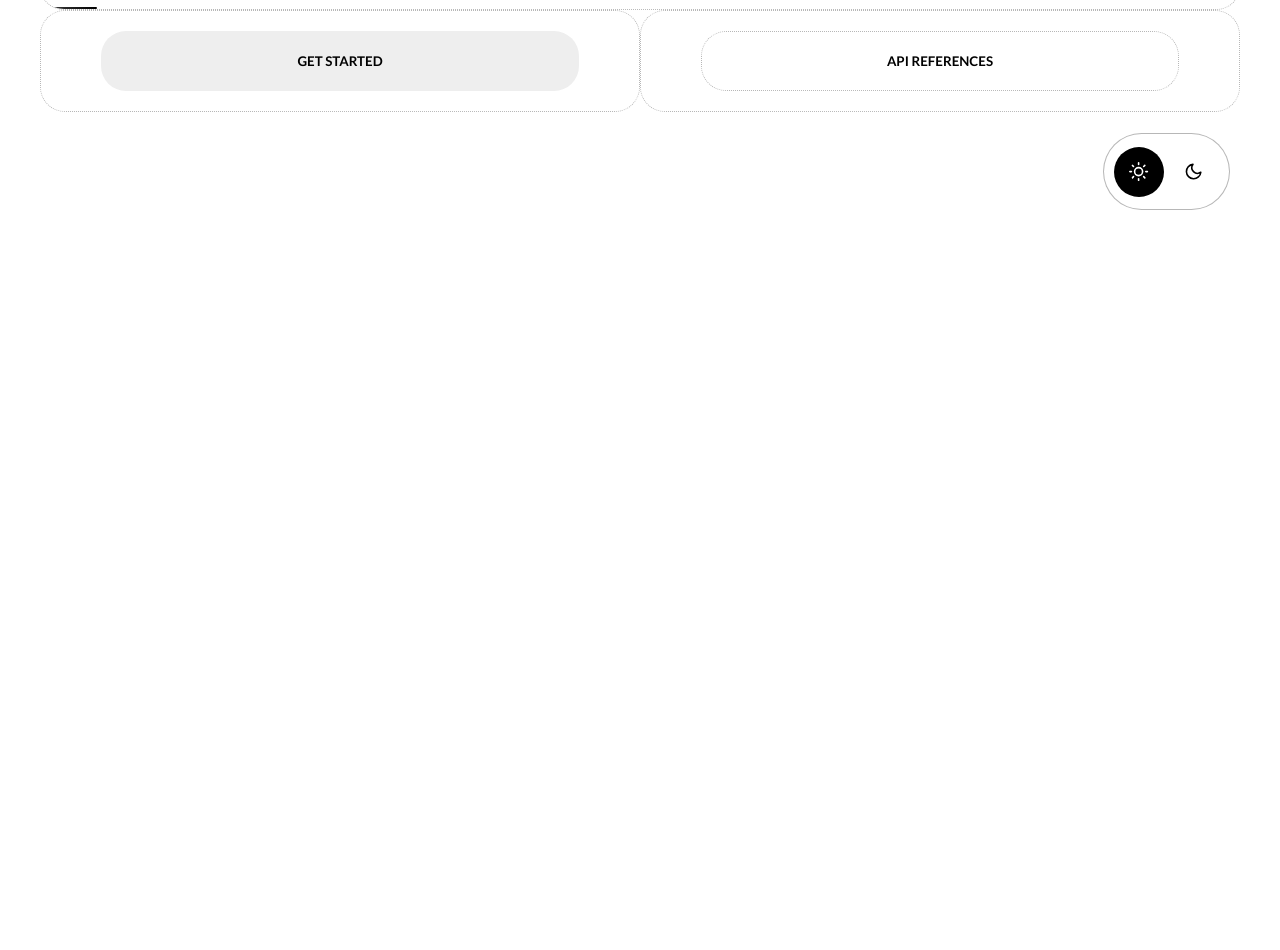
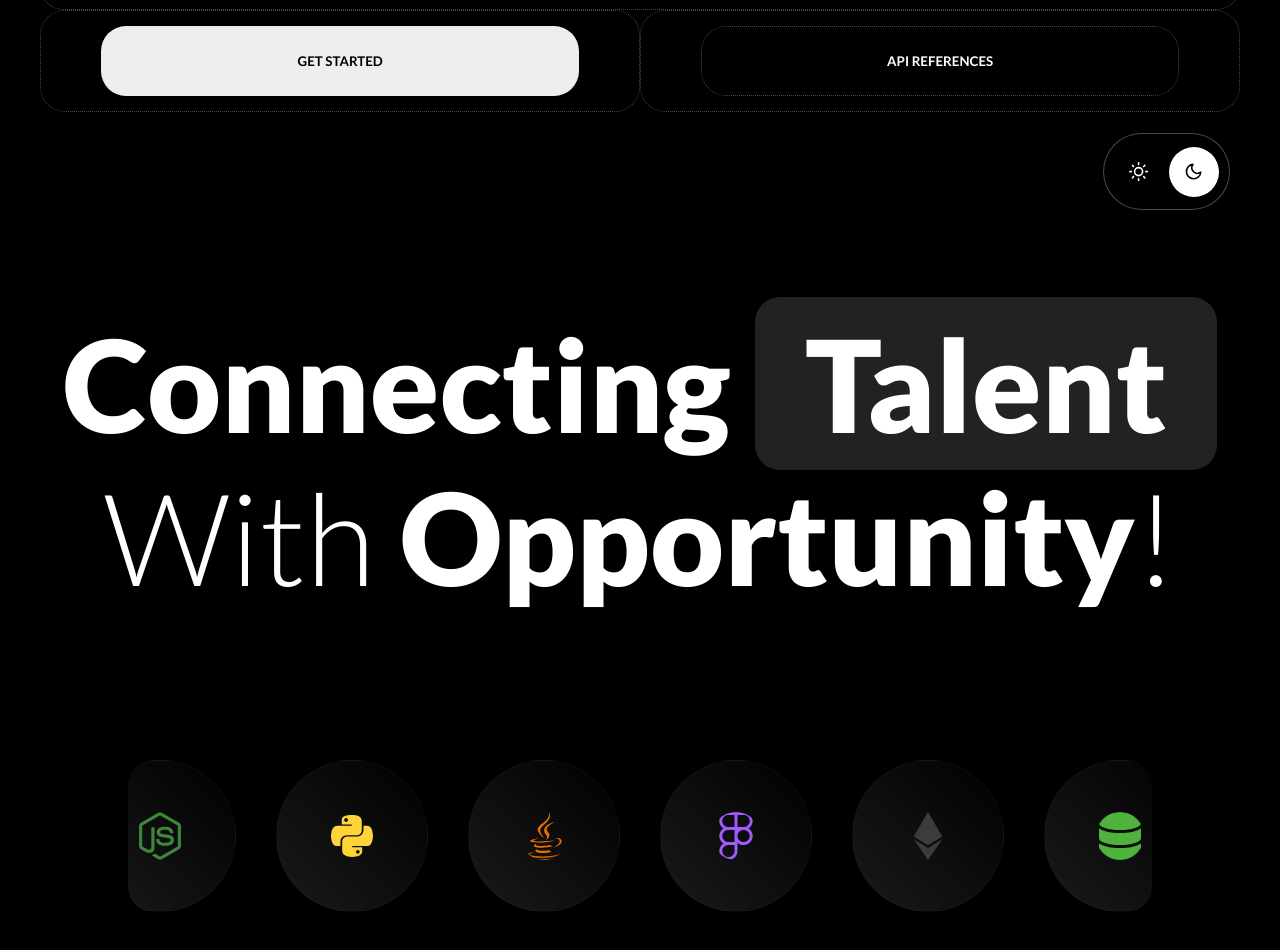
Before and after one commit to Jawad-Ali-Soomro/skillink-frontend, a React (Vite) app: page / in a window 1280 px wide. Shown: the part 540-1490 px from the top of the page. Before the commit the page ends 800 px from the top, so only its background shows below. Built offline with nearby package versions, Linux system fonts and the light colour scheme.

Commit message:
updated user interface

```diff
--- a/package.json
+++ b/package.json
@@ -10,6 +10,7 @@
     "preview": "vite preview"
   },
   "dependencies": {
+    "aos": "^2.3.4",
     "axios": "^1.7.9",
     "react": "^19.0.0",
     "react-dom": "^19.0.0",
--- a/src/App.jsx
+++ b/src/App.jsx
@@ -11,7 +11,7 @@ import User from "./pages/User";
 
 function App() {
   const isLoggedIn = window.localStorage.getItem("authToken");
-  const [isLightMode, setIsLightMode] = useState(true);
+  const [isLightMode, setIsLightMode] = useState(false);
   useEffect(() => {
     if (isLightMode) {
       document.body.classList.add("light-theme");
--- a/src/main.jsx
+++ b/src/main.jsx
@@ -1,7 +1,10 @@
 import { StrictMode } from "react";
 import { createRoot } from "react-dom/client";
 import App from "./App.jsx";
+import Aos from "aos";
+import "aos/dist/aos.css";
 
+Aos.init();
 createRoot(document.getElementById("root")).render(
   <StrictMode>
     <App />
--- a/src/pages/Home.jsx
+++ b/src/pages/Home.jsx
@@ -1,7 +1,35 @@
 import { CgArrowTopRight } from "react-icons/cg";
 import "../styles/home.scss";
+import {
+  FaReact,
+  FaNodeJs,
+  FaPython,
+  FaJava,
+  FaFigma,
+  FaEthereum,
+  FaDatabase,
+  FaCode,
+} from "react-icons/fa";
 
 const Home = () => {
+  const skills = [
+    { delay: 400, icon: <FaReact className="react" />, name: "React.js" },
+    { delay: 600, icon: <FaNodeJs className="node" />, name: "Node.js" },
+    { delay: 800, icon: <FaPython className="python" />, name: "Python" },
+    { delay: 1000, icon: <FaJava className="java" />, name: "Java" },
+    { delay: 1200, icon: <FaFigma className="figma" />, name: "Figma" },
+    {
+      delay: 1400,
+      icon: <FaEthereum className="ethereum" />,
+      name: "Blockchain",
+    },
+    {
+      delay: 1600,
+      icon: <FaDatabase className="database" />,
+      name: "Databases",
+    },
+    { delay: 1800, icon: <FaCode className="code" />, name: "Full Stack" },
+  ];
   return (
     <div className="home-container flex col">
       <div className="top-container flex col">
@@ -10,13 +38,14 @@ const Home = () => {
           <div className="bottom-animate"></div>
           <div className="left-animate"></div>
           <div className="right-animate"></div>
-          <h1>
-            <span>SKILL</span>INK
+          <h1 data-aos="fade-right">
+            <span data-aos="fade-right">SKILL</span>
+            INK
           </h1>
         </div>
         <div className="bottom-wrapper flex">
           <div className="wrapper flex">
-            <button className="flex">
+            <button className="flex" data-aos="zoom-out">
               Get STarted{" "}
               <span className="flex">
                 <CgArrowTopRight />
@@ -24,7 +53,7 @@ const Home = () => {
             </button>
           </div>
           <div className="wrapper flex">
-            <button className="flex">
+            <button className="flex" data-aos="zoom-out" data-aos-delay="400">
               api references{" "}
               <span className="flex">
                 <CgArrowTopRight />
@@ -33,6 +62,32 @@ const Home = () => {
           </div>
         </div>
       </div>
+      <div
+        className="tagline flex"
+        data-aos="fade-right"
+        data-aos-delay="500"
+        data-aos-easing="ease-in-out"
+      >
+        <h1>
+          <span>Connecting</span> <b className="text">Talent</b> With{" "}
+          <span>Opportunity</span>!
+        </h1>
+      </div>
+      <div className="skills-container flex">
+        <div className="marquee-content flex">
+          {skills.map((skill, index) => (
+            <div
+              key={index}
+              className="skill-item flex"
+              data-aos="zoom-in"
+              data-aos-delay={skill.delay}
+            >
+              {skill.icon}
+              {/* <span>{skill.name}</span> */}
+            </div>
+          ))}
+        </div>
+      </div>
     </div>
   );
 };
--- a/src/styles/home.scss
+++ b/src/styles/home.scss
@@ -1,6 +1,5 @@
 .home-container {
   width: 100%;
-  height: 100vh;
   .top-wrapper {
     position: relative;
     width: 1200px;
@@ -112,7 +111,7 @@
       border-radius: 10px;
       button {
         width: 80%;
-        height: 60px !important;
+        height: 70px !important;
         background: #eee;
         color: black;
         border: none;
@@ -126,6 +125,9 @@
           width: 40px;
           height: 40px;
           border: 1px dashed #808080c0;
+          background: white !important  ;
+          color: black;
+          z-index: 10;
           border-radius: 10px;
           background: inherit;
           position: absolute;
@@ -149,4 +151,102 @@
       }
     }
   }
+  .top-container {
+    height: 100vh;
+  }
+  .skills-container {
+    width: 80%;
+    overflow: hidden;
+    margin-bottom: 100px;
+    position: relative;
+    white-space: nowrap;
+    margin-top: 100px;
+
+    .marquee-content {
+      display: flex;
+      gap: 40px;
+      // animation: marquee 10s linear infinite;
+    }
+
+    @keyframes marquee {
+      0% {
+        transform: translateX(100%);
+      }
+      100% {
+        transform: translateX(-100%);
+      }
+    }
+
+    .skill-item {
+      display: flex;
+      align-items: center;
+      gap: 10px;
+      font-size: 3rem;
+      width: 150px;
+      height: 150px;
+      background: linear-gradient(
+        45deg,
+        rgba(255, 255, 255, 0.1),
+        rgba(0, 0, 0, 0.1)
+      );
+      font-weight: 600;
+      border-radius: 50% !important;
+      cursor: pointer;
+      border: 1px solid #8080800f;
+      transition: 0.3s;
+    }
+
+    .skill-item:hover {
+      border: 1px solid #80808090;
+      background: rgba(255, 255, 255, 0.1);
+    }
+
+    .icon {
+      font-size: 5rem;
+    }
+
+    .react {
+      color: #61dbfb;
+    }
+    .node {
+      color: #3c873a;
+    }
+    .python {
+      color: #ffd43b;
+    }
+    .java {
+      color: #e76f00;
+    }
+    .figma {
+      color: #a259ff;
+    }
+    .ethereum {
+      color: #3c3c3d;
+    }
+    .database {
+      color: #4db33d;
+    }
+    .code {
+      color: #333;
+    }
+  }
+
+  .tagline {
+    height: 50vh;
+    h1 {
+      font-size: 8rem;
+      text-align: center;
+      font-weight: 300;
+      .text {
+        font-weight: 900;
+        position: relative;
+        background: #222;
+        color: white;
+        padding: 10px 50px;
+      }
+      span {
+        font-weight: 900;
+      }
+    }
+  }
 }
```
Also changed, not shown: 1 other file (tests, documents, lock files or other folders).
